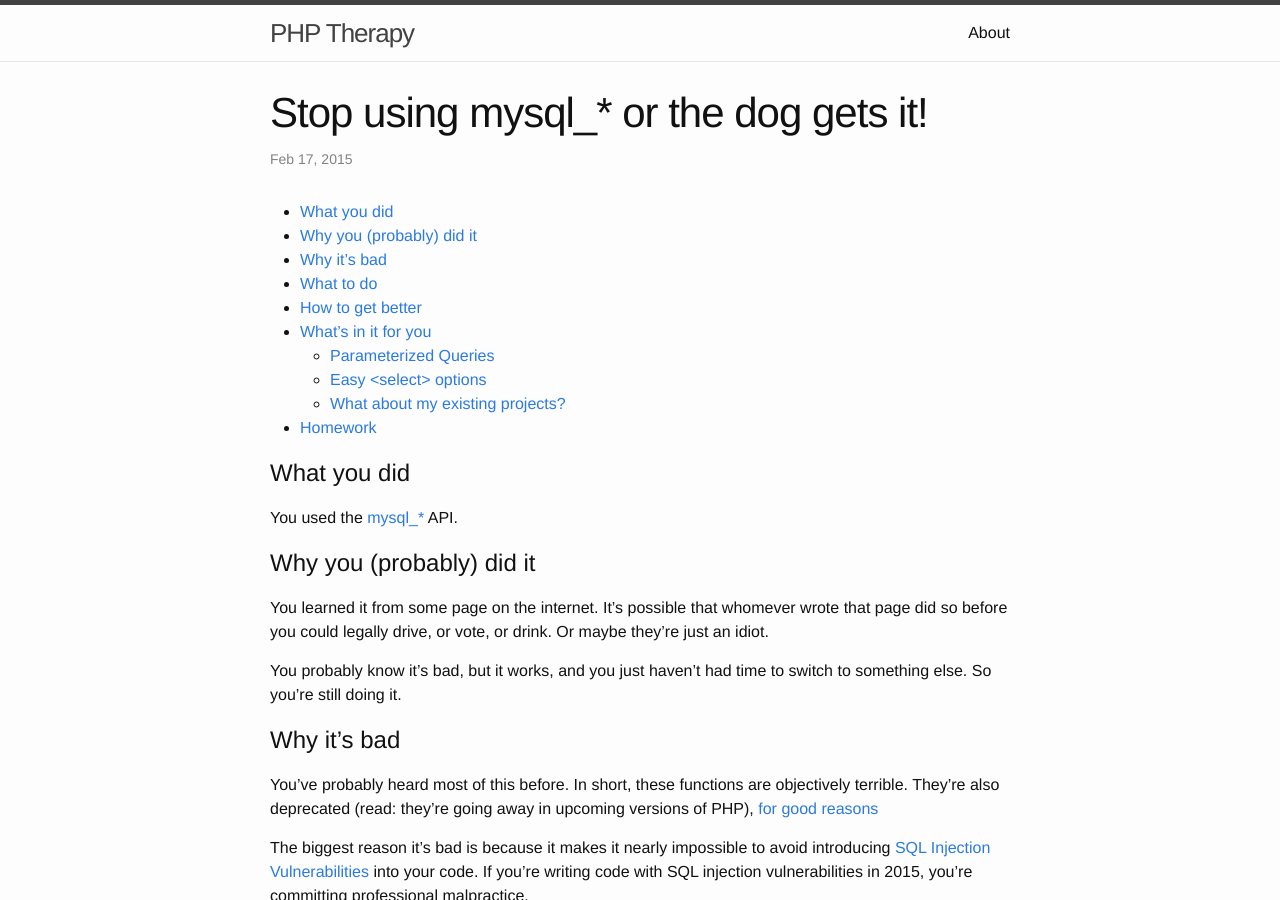
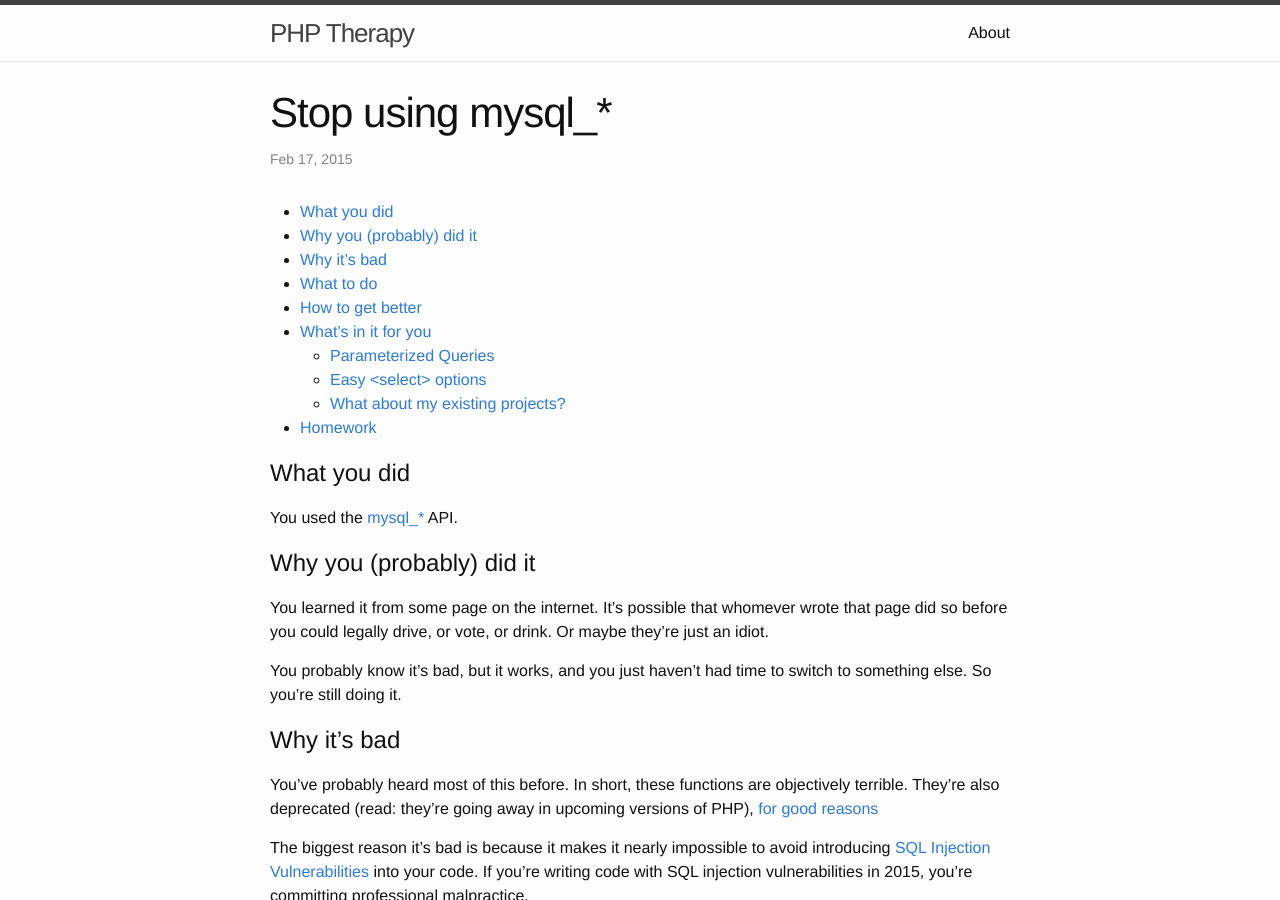
Before and after one commit to timdev/php-therapy.timdev.com, a Jekyll site: the page built from _posts/2015-02-17-stop-using-mysql_.markdown, in a window 1280 px wide and 900 px high. Built offline with Jekyll 4.4.1, drawn with Linux system fonts in a browser that asks for light colours.

Commit message:
Less silly title.  Let's be grownups.

```diff
--- a/_posts/2015-02-17-stop-using-mysql-or-the-dog-gets-it.markdown
+++ b/_posts/2015-02-17-stop-using-mysql_.markdown
@@ -1,6 +1,6 @@
 ---
 layout: post
-title:  "Stop using mysql_* or the dog gets it!"
+title:  "Stop using mysql_*"
 date:   2015-02-17 19:50:05
 categories: therapy
 ---
```
Also changed, not shown: about.md (+1 -1 lines), 5 other files.
